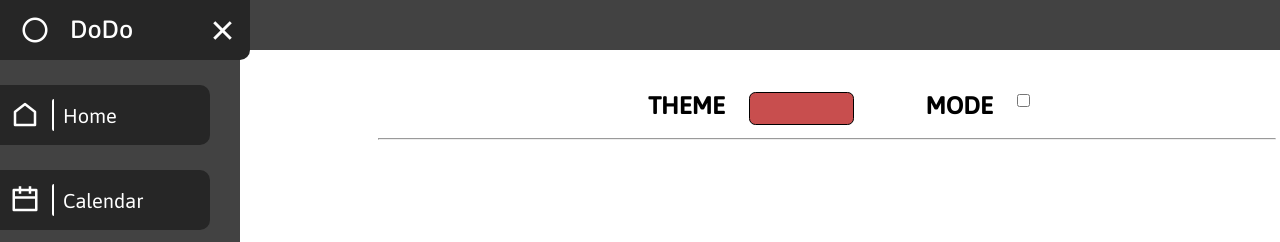
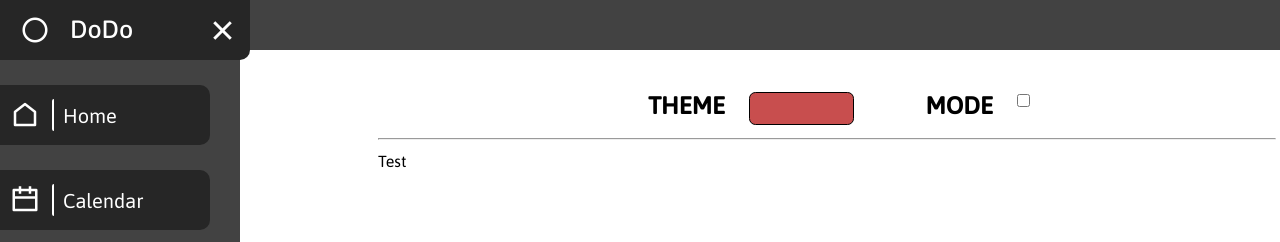
Before and after one commit to akai-org/akaitodo-frontend, a React (Vite) app: page /settings in a window 1280 px wide. Both pictures are taken after a click on the button 801 px from the left and 108 px from the top of the page. Shown: the top 242 px of the page. Built offline with nearby package versions, Linux system fonts and the light colour scheme.

Commit message:
Add click handler

```diff
--- a/src/pages/settings/Settings.jsx
+++ b/src/pages/settings/Settings.jsx
@@ -1,14 +1,29 @@
+import React, { useState } from 'react';
 import '#src/styles/App.scss';
 
 import styles from '#src/styles/pages/Settings.module.scss';
 
+
 const Settings = (props) => {
+    const [sidebar, setSidebar] = useState(false)
+
+    const sidebarStyle = {
+        display: sidebar ? "block" : "none"
+    }
+
+    const handleClick = () => {
+        setSidebar(prevState => {
+            // console.log(prevState)
+            return !prevState
+        })
+    }
+
     return (
         <div className={styles.container}>
             <div className={styles.themesAndColors}>
                 <div className={styles.theme}>
                     <h3 className={styles.themeText}>THEME</h3>
-                    <button className={styles.themeButton}></button>
+                    <button className={styles.themeButton} onClick={handleClick}></button>
                 </div>
             <div className={styles.mode}>
                 <h3 className={styles.modeText}>MODE</h3>
@@ -18,6 +33,7 @@ const Settings = (props) => {
             </div>
         </div>
         <hr className={styles.line} />
+        <p className={styles.test} style={sidebarStyle}>Test</p>
         </div>
     );
 };
```
